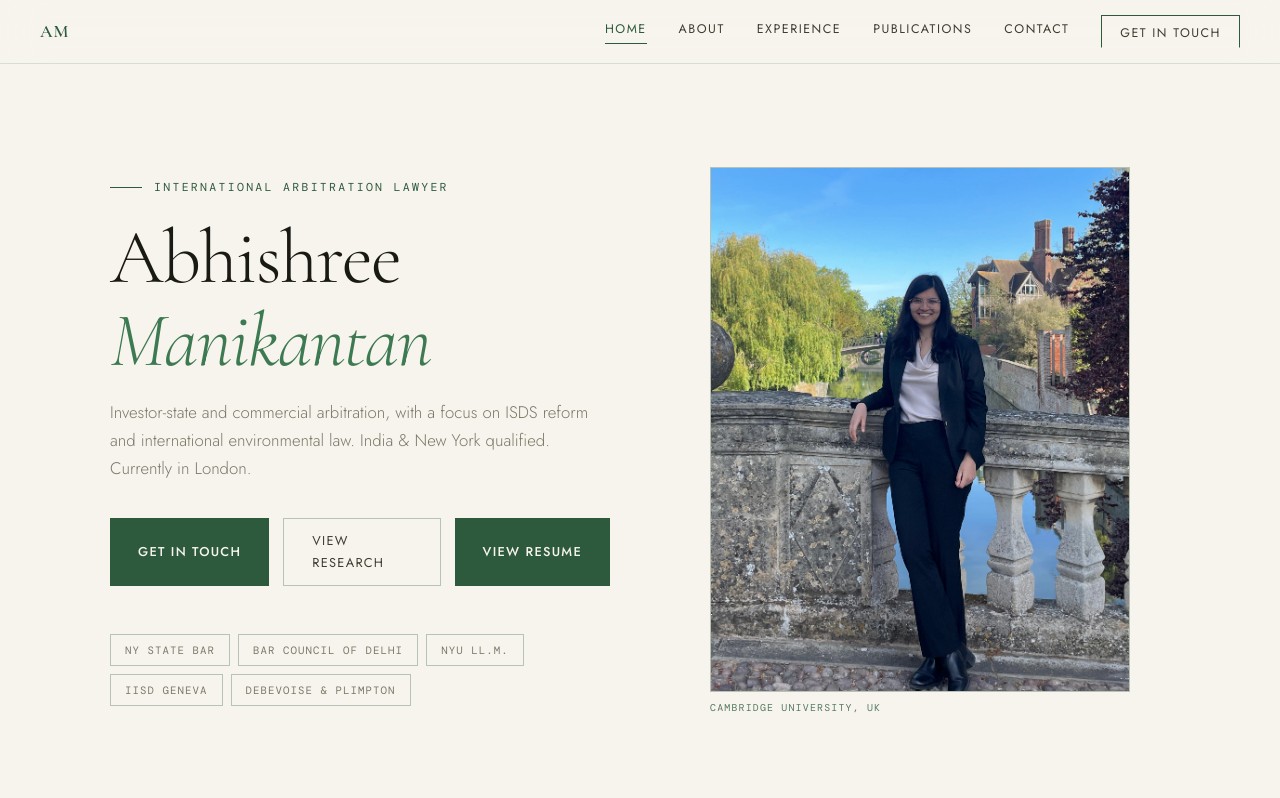
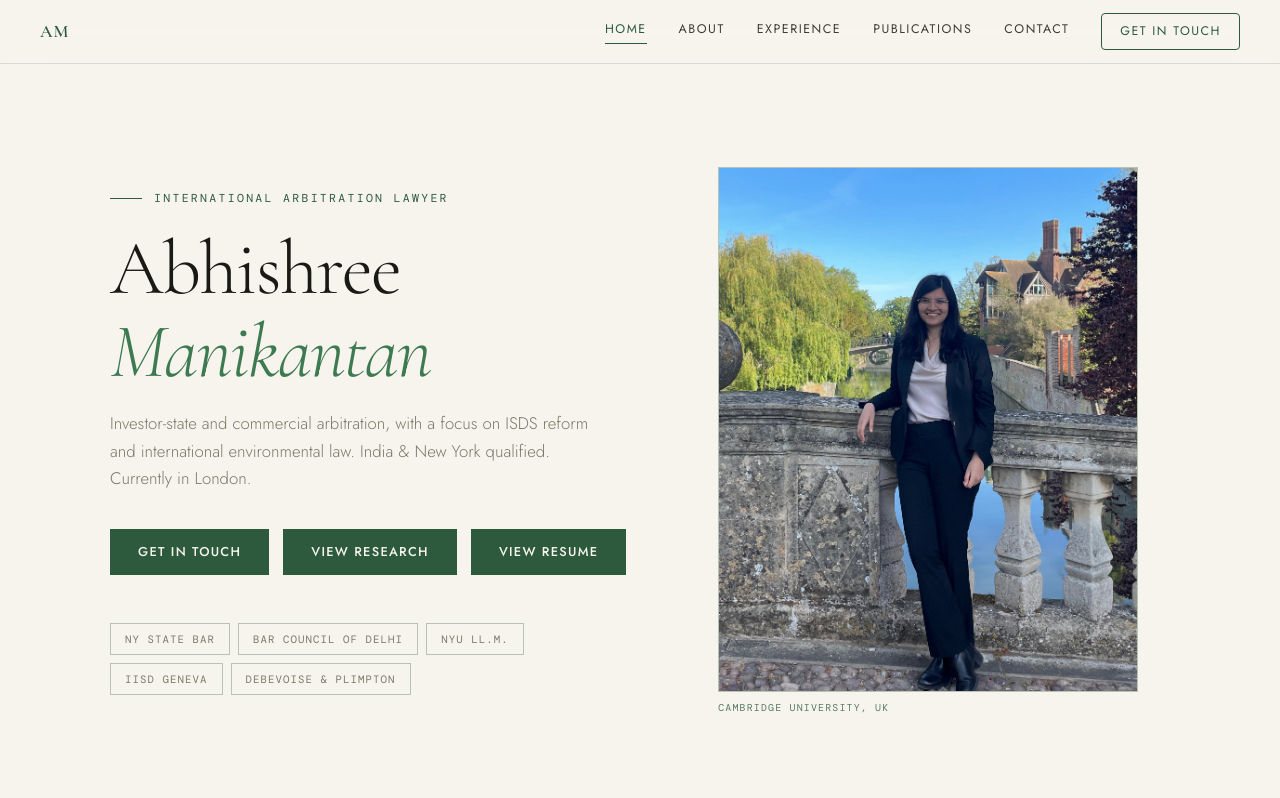
Before and after one commit to Gamebot2/Portfolio-AM, a plain HTML site: page index.html in a window 1280 px wide. Shown: the top 798 px of the page. Drawn offline with nearby package versions, Linux system fonts and the light colour scheme; a web font is replaced by a local one.

Commit message:
Fixed the buttons

```diff
--- a/index.html
+++ b/index.html
@@ -1,15 +1,20 @@
 <!DOCTYPE html>
 <html lang="en">
+
 <head>
   <meta charset="UTF-8">
   <meta name="viewport" content="width=device-width, initial-scale=1.0">
-  <meta name="description" content="International arbitration lawyer, dual India–New York qualified. Investment treaty arbitration, ISDS reform, and international environmental law. Currently in London at Debevoise &amp; Plimpton and Three Crowns.">
+  <meta name="description"
+    content="International arbitration lawyer, dual India–New York qualified. Investment treaty arbitration, ISDS reform, and international environmental law. Currently in London at Debevoise &amp; Plimpton and Three Crowns.">
   <link rel="preconnect" href="https://fonts.googleapis.com">
   <link rel="preconnect" href="https://fonts.gstatic.com" crossorigin>
-  <link href="https://fonts.googleapis.com/css2?family=Cormorant+Garamond:ital,wght@0,300;0,400;0,500;0,600;1,300;1,400;1,500&family=Jost:wght@300;400;500&family=DM+Mono:wght@300;400&display=swap" rel="stylesheet">
+  <link
+    href="https://fonts.googleapis.com/css2?family=Cormorant+Garamond:ital,wght@0,300;0,400;0,500;0,600;1,300;1,400;1,500&family=Jost:wght@300;400;500&family=DM+Mono:wght@300;400&display=swap"
+    rel="stylesheet">
   <link rel="stylesheet" href="style.css">
   <title>Abhishree Manikantan | International Arbitration Lawyer | London</title>
 </head>
+
 <body>
 
   <nav>
@@ -20,7 +25,7 @@
       <a href="experience.html">Experience</a>
       <a href="publications.html">Publications</a>
       <a href="contact.html">Contact</a>
-      <a href="contact.html" class="nav-cta">Get in Touch</a>
+      <a href="contact.html" class="nav-cta btn-primary">Get in Touch</a>
     </div>
     <div class="hamburger" id="hamburger" onclick="toggleMenu()">
       <span></span><span></span><span></span>
@@ -28,7 +33,7 @@
   </nav>
 
   <main class="page-main">
-<div class="hero">
+    <div class="hero">
       <div class="hero-content">
         <div class="hero-eyebrow">International Arbitration Lawyer</div>
         <h1 class="hero-title">Abhishree<br><em>Manikantan</em></h1>
@@ -36,7 +41,7 @@
           environmental law. India &amp; New York qualified. Currently in London.</p>
         <div class="btn-row">
           <a href="contact.html" class="btn-primary">Get in Touch</a>
-          <a href="publications.html" class="btn-outline">View Research</a>
+          <a href="publications.html" class="btn-primary">View Research</a>
           <a class="btn-primary" href="./resume.pdf" download="Abhishree_Manikantan_Resume.pdf" target="_blank">View
             Resume</a>
         </div>
@@ -149,7 +154,9 @@
   </main>
 
   <footer>
-    <span style="font-style:italic;font-family:'Cormorant Garamond',serif;font-size:0.95rem;color:var(--ink-mid)">Abhishree Manikantan</span>
+    <span
+      style="font-style:italic;font-family:'Cormorant Garamond',serif;font-size:0.95rem;color:var(--ink-mid)">Abhishree
+      Manikantan</span>
     <div class="footer-links">
       <a href="index.html">Home</a>
       <a href="about.html">About</a>
@@ -162,4 +169,5 @@
 
   <script src="main.js"></script>
 </body>
+
 </html>
--- a/style.css
+++ b/style.css
@@ -175,11 +175,16 @@
       font-family: 'Jost', sans-serif;
       font-weight: 400;
       background: none;
+      position: relative;
+      z-index: 2;
+      border-radius: 4px;
     }
 
     .nav-cta:hover {
       background: var(--green);
-      color: var(--bg);
+      color: #ffffff;
+      box-shadow: 0 1px 0 rgba(0,0,0,0.02) inset;
+      transform: translateY(-0px);
     }
 
     .hamburger {
@@ -364,6 +369,22 @@
     .btn-outline:hover {
       border-color: var(--green);
       color: var(--green);
+    }
+
+    /* When the header CTA also uses btn-primary, keep it as an outline by default */
+    .nav-cta.btn-primary {
+      background: none;
+      color: var(--green);
+      border: 1px solid var(--green);
+      padding: 7px 18px;
+      display: inline-flex;
+      align-items: center;
+      text-decoration: none;
+    }
+
+    .nav-cta.btn-primary:hover {
+      background: var(--green);
+      color: #ffffff;
     }
 
     /* Globe */
```
Also changed, not shown: about.html (+1 -1 lines), contact.html (+1 -1 lines), experience.html (+1 -1 lines), publications.html (+1 -1 lines).
